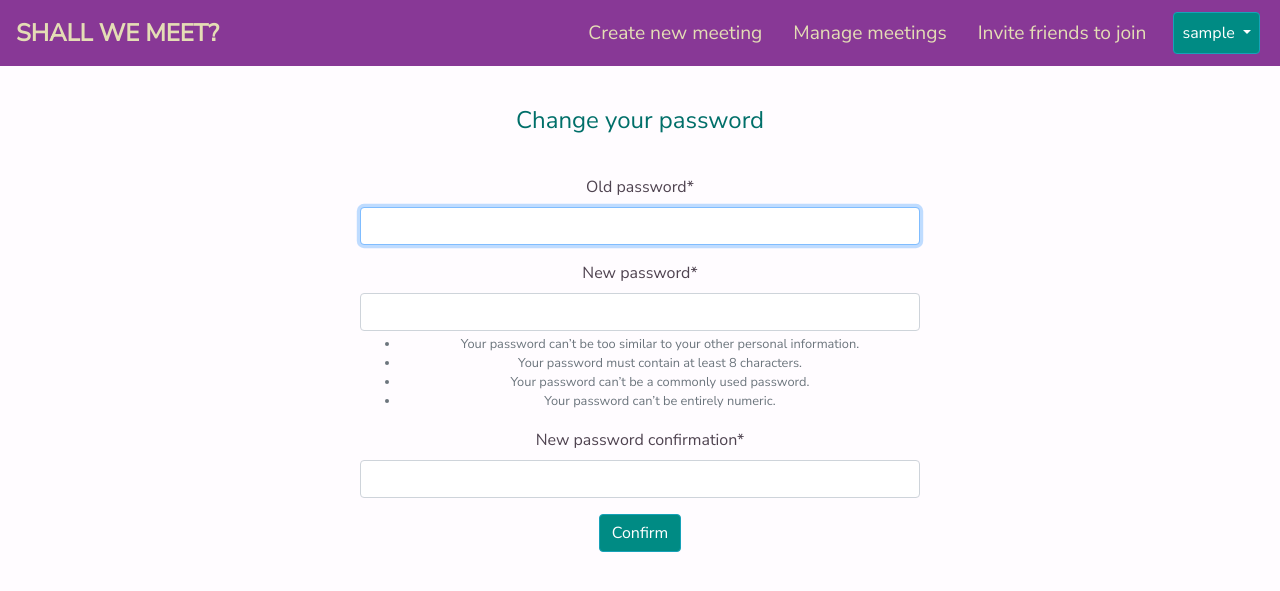
After one commit to ZuzannaP/shall_we_meet_app, a Django app: page /password_change/ in a window 1280 px wide. The commit adds this page. Shown: the top 591 px of the page. Run offline with Django 3.2, Linux system fonts and the light colour scheme; the visitor is signed in with stand-in values (Sample User, id 1); some libraries are stand-ins or nearby versions.

Commit message:
added password change functionality

```diff
--- a/shall_we_meet/perfect_slot/models.py
+++ b/shall_we_meet/perfect_slot/models.py
@@ -1,7 +1,7 @@
 from django.contrib.auth.models import AbstractUser
 from django.core.validators import MinValueValidator, MaxValueValidator
 from django.db import models
-from django.db.models import CASCADE, DO_NOTHING
+from django.db.models import CASCADE, SET_DEFAULT, DO_NOTHING
 
 
 # zauważ, że używasz tego tylko po to, by mieć models.PointField(). Oznacza to, że jeśli zdecydujesz się zmienić w \
@@ -38,6 +38,7 @@ class Event(models.Model):
 
     # # to trzeba zmienić z pointfield na obiekt przechowujący cały obszar geograficzny
     # common_geographical_coordinates = models.PointField(blank=True, null=True)
+
     # # to trzeba zmienić z pointfield na obiekt przechowujący cały obszar geograficzny
     # proposed_location = models.PointField(blank=True, null=True)
     # final_location = models.PointField(blank=True, null=True)
@@ -58,8 +59,7 @@ class DateTimeSlot(models.Model):
 
 
 class ParticipantSlotVote(models.Model):
-    # tu może być potencjalny problem z ForeignKey restriction error
-    participant = models.ForeignKey(CustomUser, on_delete=DO_NOTHING, related_name='his_slots_votes')
+    participant = models.ForeignKey(CustomUser, on_delete=CASCADE, related_name='his_slots_votes')
     slot = models.ForeignKey(DateTimeSlot, on_delete=CASCADE, related_name='participants_votes')
     vote = models.SmallIntegerField(choices=[(-1, "No"), (0, "If need be"), (1, "Yes")])
 
--- a/shall_we_meet/perfect_slot/templates/edit_personal_info.html
+++ b/shall_we_meet/perfect_slot/templates/edit_personal_info.html
@@ -9,7 +9,7 @@
                <li class="list-group-item  ">Navigation</li>
             <a href="{% url 'homepage' %}"
                class="list-group-item list-group-item-dark list-group-item-action ">Homepage</a>
-             <a href="{% url 'homepage' %}"
+             <a href="{% url 'password_change' %}"
                class="list-group-item list-group-item-dark list-group-item-action ">Change password</a>
             <a href="{% url 'delete_account' %}"
                class="list-group-item list-group-item-dark list-group-item-action">Delete your account</a>
--- /dev/null
+++ b/shall_we_meet/perfect_slot/templates/password_change.html
@@ -0,0 +1,17 @@
+{% extends 'base.html' %}
+
+{% load crispy_forms_tags %}
+
+{% block content %}
+
+    <div class="container-fluid col-md-6">
+    <h1>Change your password</h1>
+
+    <form action="." method="post">
+        {{ form | crispy }}
+        {% csrf_token %}
+        <input  type="submit" value="Confirm" class="btn btn-info myButton">
+    </form>
+    </div>
+
+{% endblock %}
--- a/shall_we_meet/perfect_slot/views.py
+++ b/shall_we_meet/perfect_slot/views.py
@@ -1,5 +1,6 @@
 from django.contrib.auth import authenticate, logout, login
 from django.contrib.auth.mixins import LoginRequiredMixin
+from django.contrib.auth.views import PasswordChangeView, PasswordChangeDoneView
 from django.shortcuts import render
 from django.urls import reverse_lazy
 from django.views import View
@@ -70,3 +71,11 @@ class DeleteAccountView(LoginRequiredMixin, DeleteView):
 
     def get_object(self):
         return self.request.user
+
+
+class CustomPasswordChangeView(LoginRequiredMixin, PasswordChangeView):
+    template_name = 'password_change.html'
+
+
+class CustomPasswordChangeDoneView(LoginRequiredMixin, PasswordChangeDoneView):
+    template_name = 'password_change_done.html'
--- a/shall_we_meet/shall_we_meet/settings.py
+++ b/shall_we_meet/shall_we_meet/settings.py
@@ -31,13 +31,13 @@ ALLOWED_HOSTS = []
 # Application definition
 
 INSTALLED_APPS = [
+    'perfect_slot',
     'django.contrib.admin',
     'django.contrib.auth',
     'django.contrib.contenttypes',
     'django.contrib.sessions',
     'django.contrib.messages',
     'django.contrib.staticfiles',
-    'perfect_slot',
     'crispy_forms',
 ]
 
--- a/shall_we_meet/shall_we_meet/urls.py
+++ b/shall_we_meet/shall_we_meet/urls.py
@@ -13,10 +13,10 @@ Including another URLconf
     1. Import the include() function: from django.urls import include, path
     2. Add a URL to urlpatterns:  path('blog/', include('blog.urls'))
 """
-from django.contrib import admin
+from django.contrib import admin, auth
 from django.urls import path
-from perfect_slot.views import homepage, LoginView, LogoutView, SignUpView, EditPersonalInfoView, DeleteAccountView
-
+from perfect_slot.views import homepage, LoginView, LogoutView, SignUpView, EditPersonalInfoView, DeleteAccountView, \
+    CustomPasswordChangeView, CustomPasswordChangeDoneView
 
 urlpatterns = [
     path('admin/', admin.site.urls),
@@ -25,6 +25,8 @@ urlpatterns = [
     path("logout/", LogoutView.as_view(), name="logout"),
     path('create_account/', SignUpView.as_view(), name='signup'),
     path('edit_account/', EditPersonalInfoView.as_view(), name="edit_personal_info"),
-    path('delete_account/', DeleteAccountView.as_view(), name="delete_account")
+    path('delete_account/', DeleteAccountView.as_view(), name="delete_account"),
+    path('password_change/', CustomPasswordChangeView.as_view(),  name='password_change'),
+    path('password_change/done/', CustomPasswordChangeDoneView.as_view(), name='password_change_done')
 
 ]
```
Also changed, not shown: shall_we_meet/perfect_slot/admin.py (+5 -3 lines), shall_we_meet/perfect_slot/templates/password_change_done.html (added, +12 -0 lines), shall_we_meet/perfect_slot/migrations/0002_auto_20200102_1759.py (added), shall_we_meet/perfect_slot/migrations/0003_auto_20200102_1807.py (added), shall_we_meet/perfect_slot/migrations/0004_auto_20200102_1809.py (added).
